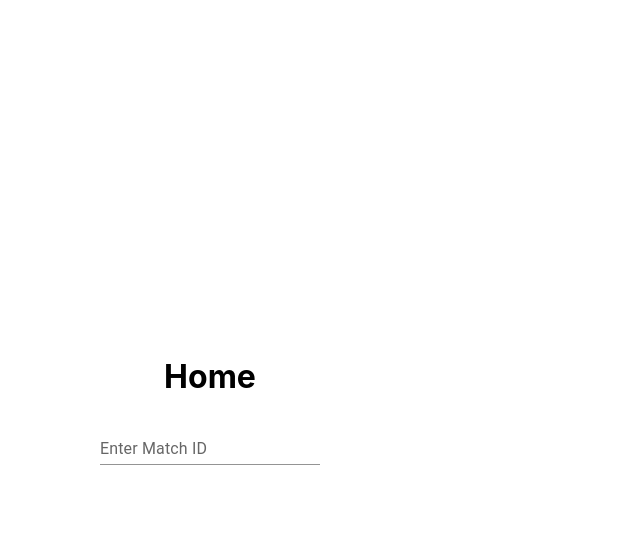
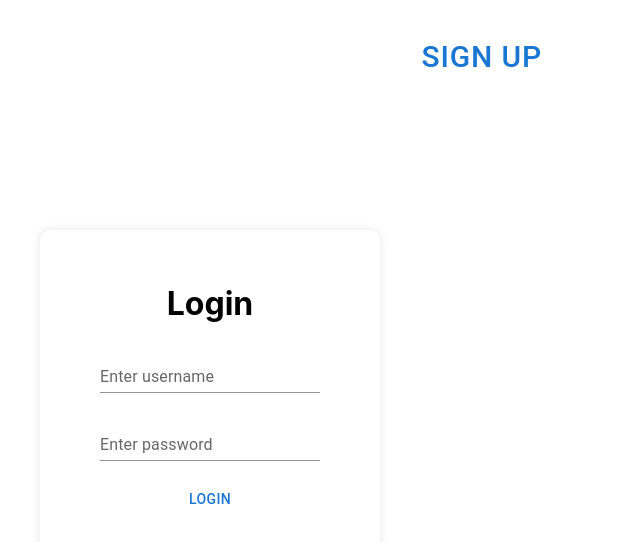
Before and after one commit to Charger1256A/madhacks-2023, a React (Create React App) app: page / in a window 1280 px wide. Shown: the top 542 px of the page, without its empty margins (430-1070 px from the left). Built offline with nearby package versions, Linux system fonts and the light colour scheme.

Commit message:
test stuff

```diff
--- a/src/App.js
+++ b/src/App.js
@@ -11,7 +11,7 @@ export default function App() {
         <Route path="/" element={<Login />}></Route>
         // TODO: Change Login to Home
       ) : (
-        <Route path="/" element={<Home />}></Route>
+        <Route path="/" element={<Login />}></Route>
       )}
     </Routes>
   )
--- a/src/screens/home/home.css
+++ b/src/screens/home/home.css
@@ -12,3 +12,5 @@
     justify-content: center;
     width: 100%;
 }
+
+.matcher {}
--- a/src/screens/login/login.jsx
+++ b/src/screens/login/login.jsx
@@ -5,7 +5,7 @@ import TextField from '@mui/material/TextField';
 import Button from '@mui/material/Button';
 import axios from 'axios';
 
-const PORT = 5000;
+const URL = "http://127.0.0.1:5000";
 
 export default function Login(props) {
   const [mode, setMode] = useState("login");
@@ -16,7 +16,7 @@ export default function Login(props) {
   const [confirmPassword, setSignupConfirmPassword] = useState("TEST***");
 
   const signup = () => {
-    axios.post(`http://localhost:${PORT}/signup`, {
+    axios.post(`${URL}/signup`, {
       username: usernameSignUp,
       password: signupPassword,
       confirmPassword: confirmPassword
@@ -30,7 +30,8 @@ export default function Login(props) {
   }
 
   const login = () => {
-    axios.post(`http://localhost:${PORT}/login`, {
+    console.log("blahhh")
+    axios.post(`http://127.0.0.1:5000/login`, {
       username: usernameLogin,
       password: setLoginPassword,
     })
@@ -38,6 +39,7 @@ export default function Login(props) {
       console.log(res.data);
     })
     .catch(err => {
+      console.log("test")
       console.log(err);
     })
   }
```
